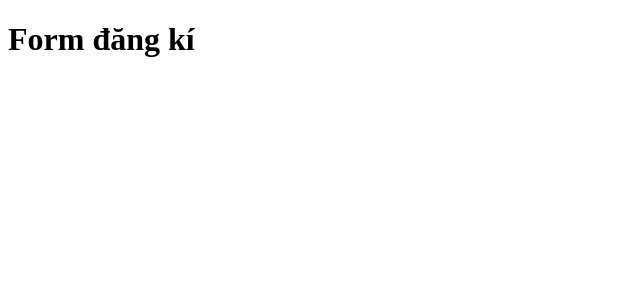
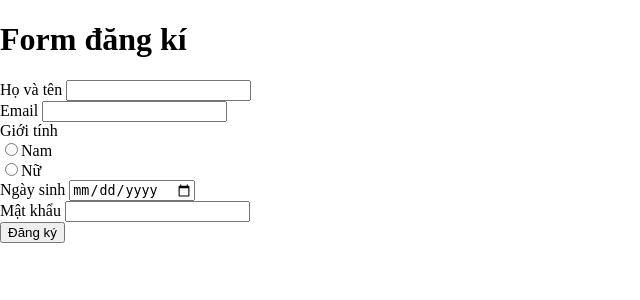
Before and after one commit to maoleng/store-website, a PHP site: page /form_sign_up.php in a window 1280 px wide. Shown: the top 300 px of the page, without its empty margins (0-640 px from the left). Run offline with PHP 8.4, Linux system fonts and the light colour scheme.

Commit message:
update 6

```diff
--- a/admin/indexx.css
+++ b/admin/indexx.css
@@ -235,22 +235,3 @@
   background: #5080FE;
   color: #fff;
 }
-
-
-/*-------------------------------validate-------------------------------*/
-span {
-    text-align: center;
-    animation: fadein 3.5s;
-}
-@-webkit-keyframes fadein {
-    from { opacity: 1; }
-    to   { opacity: 0; }
-}
-
-#span{
-  color: red;
-  font-size: 40px;
-  position: fixed;
-  top: 6vh;
-  left: 35vw;
-}
--- a/admin/manufacturers/form_insert_manufacturers.php
+++ b/admin/manufacturers/form_insert_manufacturers.php
@@ -3,6 +3,7 @@
 <head>
 	<title></title>
 	<link rel="stylesheet" href="../indexx.css">
+	<link rel="stylesheet" href="../style_validate.css">
 </head>
 <body bgcolor="ABB1BA">
 
--- a/admin/manufacturers/form_update_manufacturers.php
+++ b/admin/manufacturers/form_update_manufacturers.php
@@ -3,6 +3,7 @@
 <head>
 	<title></title>
 	<link rel="stylesheet" href="../indexx.css">
+	<link rel="stylesheet" href="../style_validate.css">
 </head>
 <body bgcolor="ABB1BA">
 
--- a/admin/manufacturers/index_manufacturers.php
+++ b/admin/manufacturers/index_manufacturers.php
@@ -3,7 +3,7 @@
 <head>
 	<title></title>
 	<link rel="stylesheet" href="../indexx.css">
-
+	<link rel="stylesheet" href="../style_validate.css">
 </head>
 <body>
 
--- a/admin/products/form_insert_products.php
+++ b/admin/products/form_insert_products.php
@@ -3,6 +3,7 @@
 <head>
 	<title></title>
 	<link rel="stylesheet" href="../indexx.css">
+	<link rel="stylesheet" href="../style_validate.css">
 </head>
 <body bgcolor="ABB1BA">
 
--- a/admin/products/form_update_products.php
+++ b/admin/products/form_update_products.php
@@ -3,6 +3,7 @@
 <head>
 	<title></title>
 	<link rel="stylesheet" href="../indexx.css">
+	<link rel="stylesheet" href="../style_validate.css">
 </head>
 <body bgcolor="ABB1BA">
 
--- a/admin/products/index_products.php
+++ b/admin/products/index_products.php
@@ -3,6 +3,7 @@
 <head>
 	<title></title>
 	<link rel="stylesheet" href="../indexx.css">
+	<link rel="stylesheet" href="../style_validate.css">
 </head>
 <body>
 <?php
--- /dev/null
+++ b/admin/style_validate.css
@@ -0,0 +1,17 @@
+/*-------------------------------validate-------------------------------*/
+span {
+    text-align: center;
+    animation: fadein 3.5s;
+}
+@-webkit-keyframes fadein {
+    from { opacity: 1; }
+    to   { opacity: 0; }
+}
+
+#span{
+  color: red;
+  font-size: 40px;
+  position: fixed;
+  top: 6vh;
+  left: 35vw;
+}
--- a/form_sign_up.php
+++ b/form_sign_up.php
@@ -2,9 +2,25 @@
 <html>
 <head>
 	<title></title>
+	<link rel="stylesheet" href="admin/style_validate.css">
 </head>
 <body>
 <h1>Form đăng kí</h1>
+<?php require 'admin/validate.php' ?>
 
+<form method = "post" action = "process_sign_up.php">
+	Họ và tên
+	<input type="text" name="name"><br>
+	Email
+	<input type="email" name="email"><br>
+	Giới tính<br>
+	<input type="radio" value = "Nam" name="gender">Nam<br>
+	<input type="radio" value = "Nữ" name="gender">Nữ<br>
+	Ngày sinh
+	<input type="date" name="dob"><br>
+	Mật khẩu
+	<input type="password" name="password"><br>
+	<button>Đăng ký</button>
+</form>
 </body>
 </html>
--- a/product.php
+++ b/product.php
@@ -12,7 +12,7 @@
 	<div class = "each_product">
 		<h1><?php echo $array_products['name'] ?></h1>
 		<br>
-		<img src="admin/products/<?php echo $array_products['picture'] ?>" height = 100px>
+		<img src="admin/products/<?php echo $array_products['image'] ?>" height = 100px>
 		<br>
 
 
--- a/products_customers.php
+++ b/products_customers.php
@@ -11,7 +11,7 @@
 		<div class = "product">
 			<h1><?php echo $array_products['name'] ?></h1>
 			<br>
-			<img src="admin/products/<?php echo $array_products['picture'] ?>" height = 100px>
+			<img src="admin/products/<?php echo $array_products['image'] ?>" height = 100px>
 			<br>
 			$<?php echo $array_products['price'] ?>
 			<br>
```
Also changed, not shown: process_sign_up.php (added, +20 -0 lines).
